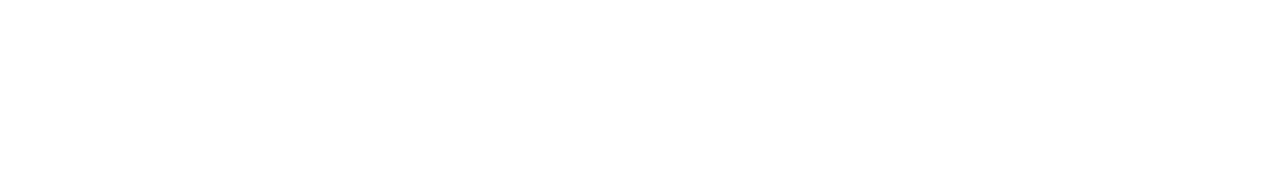
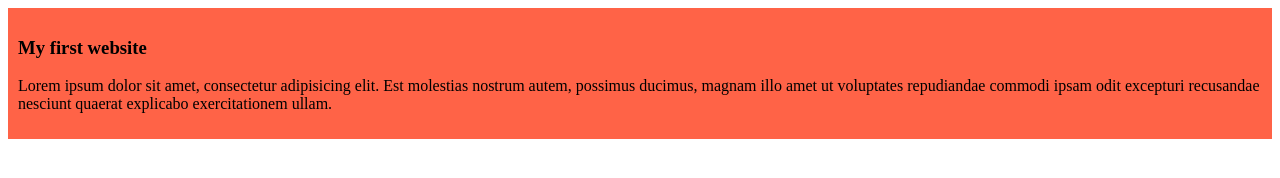
Before and after one commit to MdAbdulHannanShifat/my-simple-website, a plain HTML site: page index.html in a window 1280 px wide. Drawn offline with Linux system fonts and the light colour scheme.

Commit message:
added the first blog

```diff
--- a/index.html
+++ b/index.html
@@ -4,8 +4,13 @@
     <meta charset="UTF-8">
     <meta name="viewport" content="width=device-width, initial-scale=1.0">
     <title>My simple website</title>
+    <link rel="stylesheet" href="styles/blog.css">
 </head>
 <body>
+    <div>
+        <h3>My first website</h3>
+        <p>Lorem ipsum dolor sit amet, consectetur adipisicing elit. Est molestias nostrum autem, possimus ducimus, magnam illo amet ut voluptates repudiandae commodi ipsam odit excepturi recusandae nesciunt quaerat explicabo exercitationem ullam.</p>
+    </div>
 
 </body>
 </html>
--- /dev/null
+++ b/styles/blog.css
@@ -0,0 +1,4 @@
+div{
+    background-color: tomato;
+    padding: 10px;
+}
```
